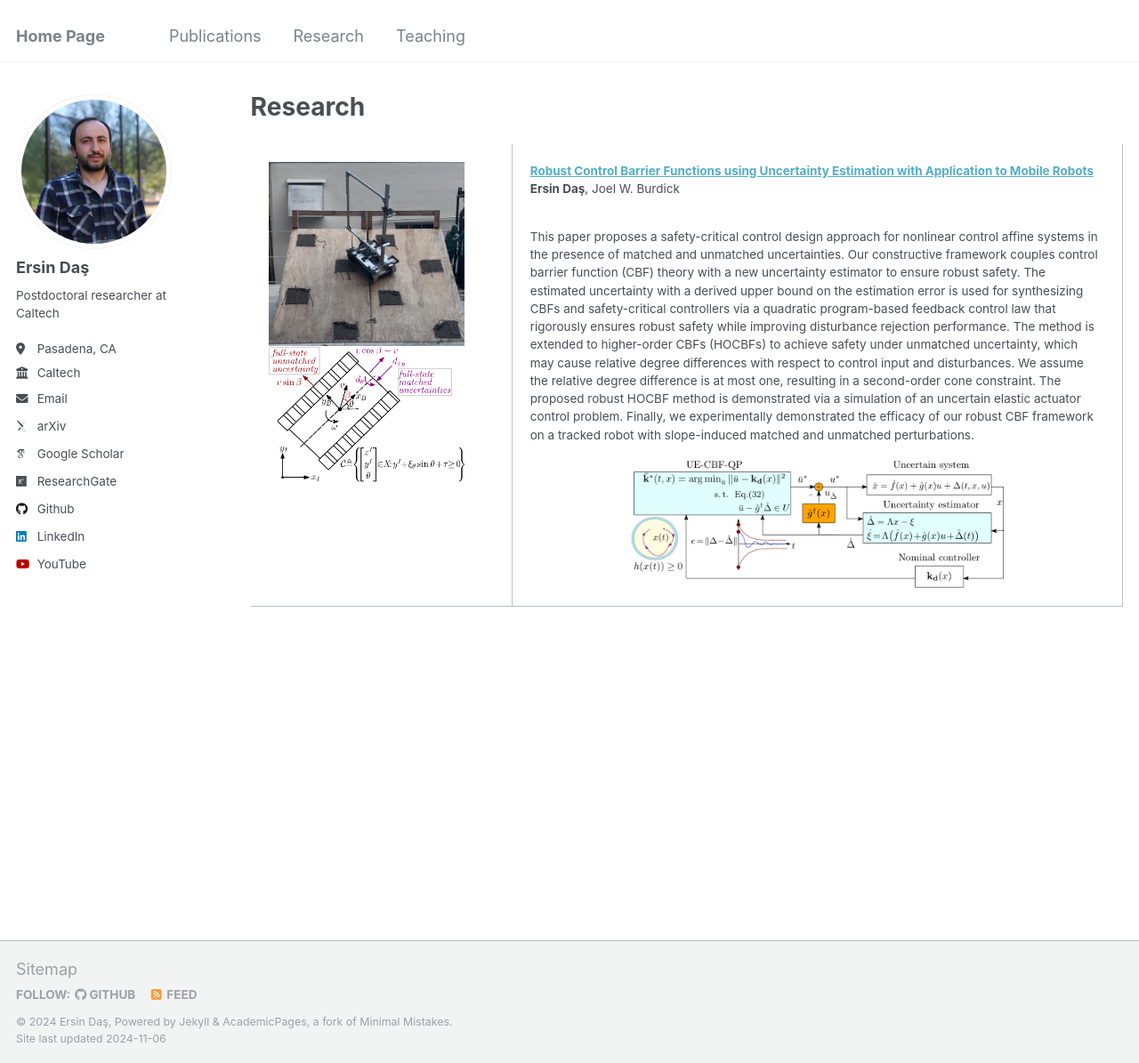
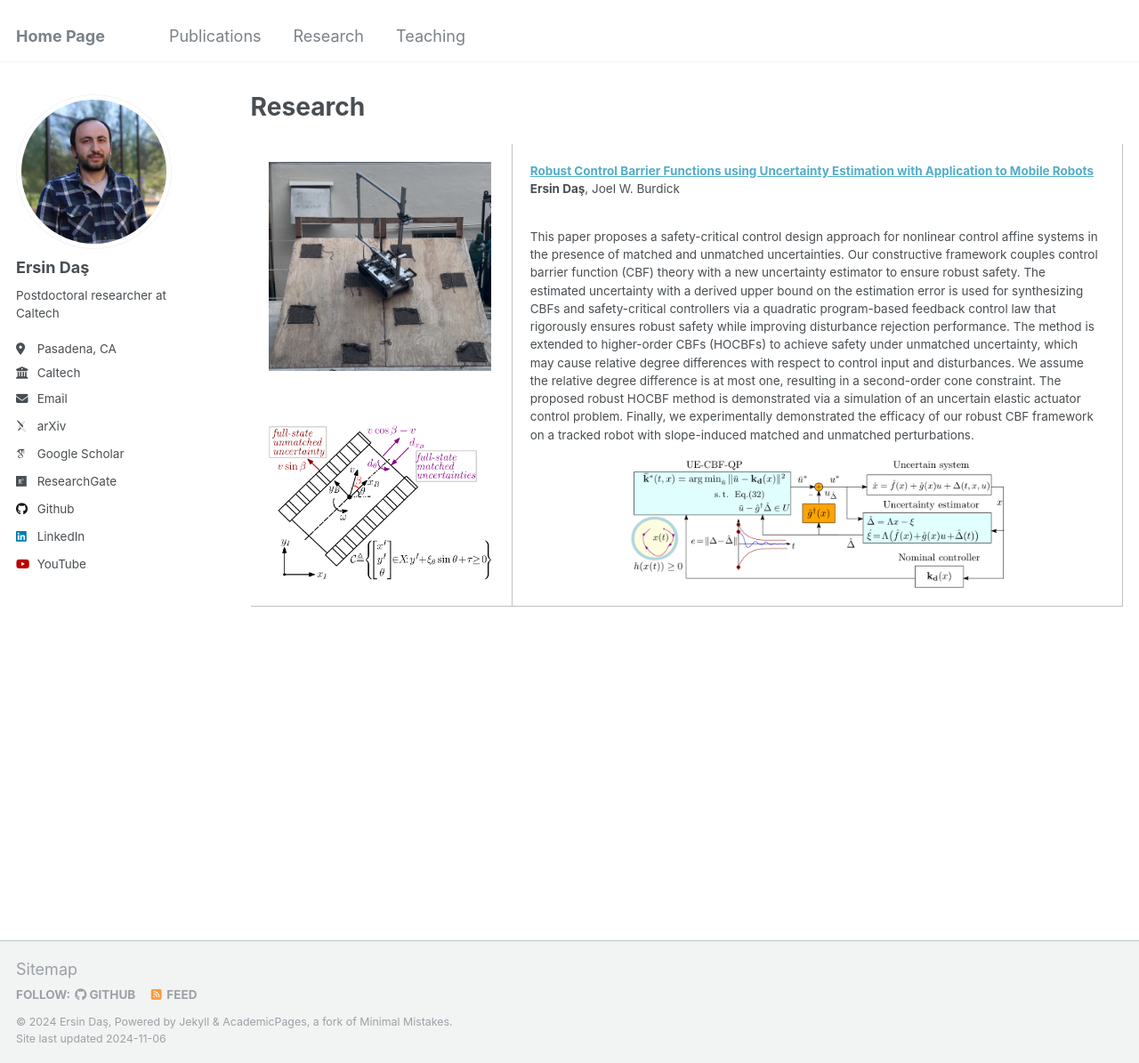
Before and after one commit to ersindas/ersindas.github.io, a Jekyll site: the page built from _pages/Research.md, in a window 1280 px wide and 1195 px high. Shown: the whole window at 89% size. Built offline with Jekyll 4.4.1, drawn with Linux system fonts in a browser that asks for light colours; some web fonts are replaced.

Commit message:
Update Research.md

```diff
--- a/_pages/Research.md
+++ b/_pages/Research.md
@@ -8,9 +8,12 @@ author_profile: true
 </tbody></table>
 <table style="width:100%;border:0px;border-spacing:0px;border-collapse:separate;margin-right:auto;margin-left:auto;"><tbody>
              <td style="padding:20px;width:30%;vertical-align:top">
-              <img src='/files/robot.jpg' width="220">
+              <img src='/files/robot.jpg' width="250">
                <br>
-                 <img src='/files/3DOF_v1-eps-converted-to-1.png' width="220">
+               <br>
+               <br>
+               <br>
+                 <img src='/files/3DOF_v1-eps-converted-to-1.png' width="250">
             </td>
             <td style="padding:20px;width:80%;vertical-align:middle">
               <a href="https://arxiv.org/pdf/2401.01881">
```
